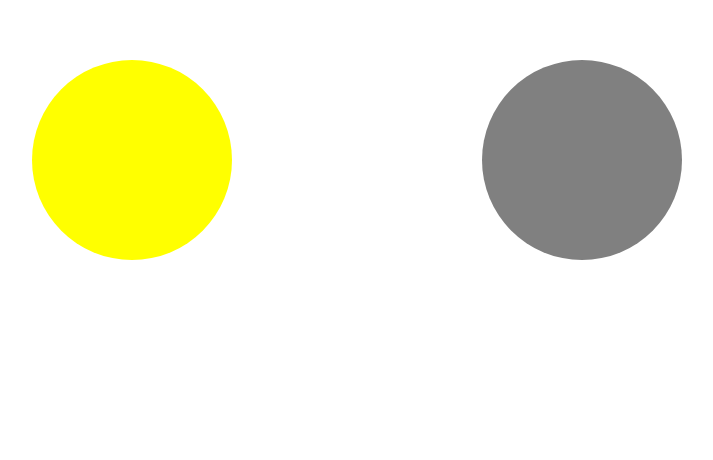
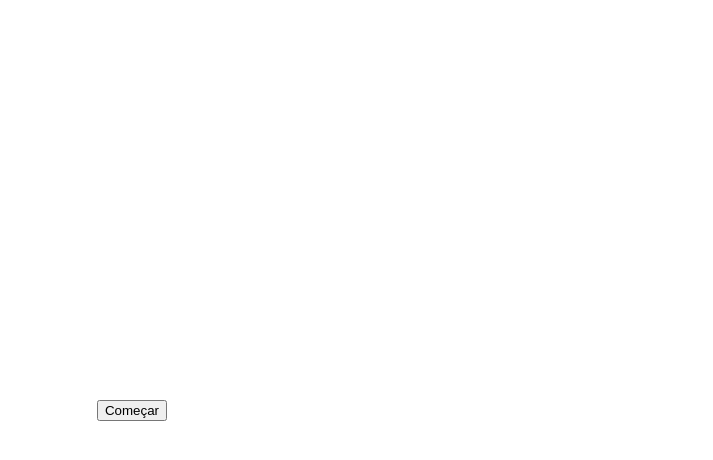
Before and after one commit to L0rdSaiyan/eclipse, a plain HTML site: page index.html in a window 1280 px wide. Shown: the part 240-700 px from the top of the page, without its empty margins (508-1221 px from the left). Drawn offline with Linux system fonts and the light colour scheme.

Commit message:
adicionado javascript

```diff
--- /dev/null
+++ b/app.js
@@ -0,0 +1,12 @@
+
+
+function eclipse(){
+
+    let body = document.body
+    let sol = document.createElement('div')
+    let lua = document.createElement('div')
+    body.appendChild(sol)
+    body.appendChild(lua)
+    sol.id = "sol"
+    lua.id = "lua"
+}
--- a/index.html
+++ b/index.html
@@ -6,12 +6,11 @@
     <meta name="viewport" content="width=device-width, initial-scale=1.0">
     <title>Eclispe</title>
     <link rel="stylesheet" href="style.css">
+    <script src="app.js"></script>
 </head>
 <body>
 
-    <div id="sol"></div>
-
-    <div id="lua"></div>
+    <button id="btn" onclick="eclipse();">Começar</button>
 
 </body>
 </html>
--- a/style.css
+++ b/style.css
@@ -36,6 +36,14 @@ body{
 
 }
 
+#btn{
+
+    position: absolute;
+    margin-top: 500px;
+
+}
+
+
 @keyframes eclipse{
 
     from{margin-left: 900px;}
```
